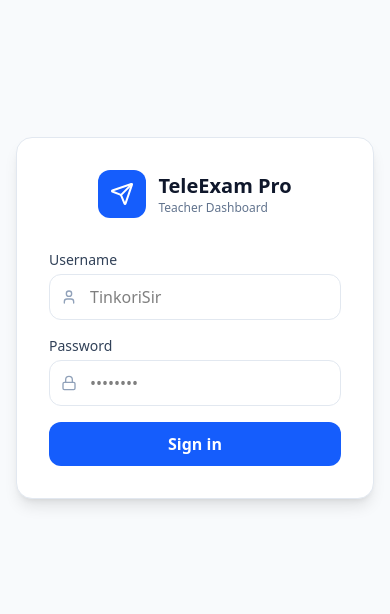
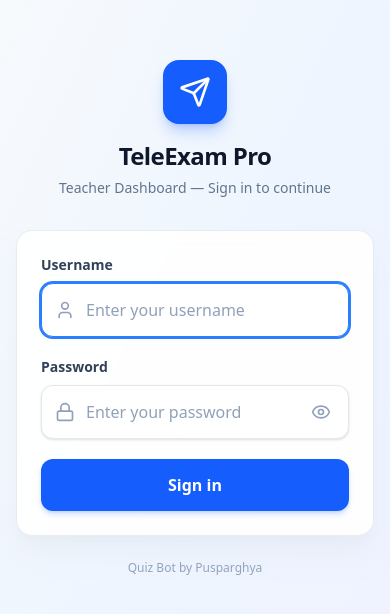
Before and after one commit to pusparghya-manna/quiz-bot-by-pusparghya, a React (Vite) app in the folder frontend/: page / in a window 390 px wide. Shown: the part 104-718 px from the top of the page. Built offline with nearby package versions, Linux system fonts and the light colour scheme; no server answers.

Commit message:
Improve login page: mobile keyboard fix, better UI, no credential hints

```diff
--- a/frontend/index.html
+++ b/frontend/index.html
@@ -2,8 +2,9 @@
 <html lang="en">
   <head>
     <meta charset="UTF-8" />
-    <meta name="viewport" content="width=device-width, initial-scale=1.0" />
-    <title>My Google AI Studio App</title>
+    <meta name="viewport" content="width=device-width, initial-scale=1.0, maximum-scale=1.0, viewport-fit=cover" />
+    <meta name="theme-color" content="#2563eb" />
+    <title>TeleExam Pro — Teacher Dashboard</title>
   </head>
   <body>
     <div id="root"></div>
--- a/frontend/src/components/Login.tsx
+++ b/frontend/src/components/Login.tsx
@@ -1,5 +1,5 @@
-import React, { useState } from 'react';
-import { Send, Lock, User } from 'lucide-react';
+import React, { useState, useRef, useEffect } from 'react';
+import { Send, Lock, User, Eye, EyeOff } from 'lucide-react';
 import { api, setToken } from '../api';
 
 interface LoginProps {
@@ -9,17 +9,29 @@ interface LoginProps {
 export const Login: React.FC<LoginProps> = ({ onSuccess }) => {
   const [username, setUsername] = useState('');
   const [password, setPassword] = useState('');
+  const [showPassword, setShowPassword] = useState(false);
   const [error, setError] = useState('');
   const [loading, setLoading] = useState(false);
+  const usernameRef = useRef<HTMLInputElement>(null);
+
+  useEffect(() => {
+    // Focus username on mount so mobile keyboard can open on tap
+    const t = setTimeout(() => usernameRef.current?.focus(), 100);
+    return () => clearTimeout(t);
+  }, []);
 
   const handleSubmit = async (e: React.FormEvent) => {
     e.preventDefault();
     setError('');
+    if (!username.trim() || !password) {
+      setError('Please enter username and password');
+      return;
+    }
     setLoading(true);
     try {
       const res = await api('/api/auth/login', {
         method: 'POST',
-        body: JSON.stringify({ username, password })
+        body: JSON.stringify({ username: username.trim(), password })
       });
       const data = await res.json();
       if (!res.ok) throw new Error(data.error || 'Login failed');
@@ -33,50 +45,83 @@ export const Login: React.FC<LoginProps> = ({ onSuccess }) => {
   };
 
   return (
-    <div className="min-h-screen bg-slate-50 flex items-center justify-center p-4">
-      <div className="w-full max-w-md bg-white border border-slate-200 rounded-2xl shadow-lg p-8">
-        <div className="flex items-center justify-center gap-3 mb-8">
-          <div className="w-12 h-12 bg-blue-600 text-white rounded-xl flex items-center justify-center">
-            <Send className="w-6 h-6" />
+    <div className="min-h-screen bg-gradient-to-br from-slate-50 via-blue-50 to-indigo-50 flex items-center justify-center p-4 sm:p-6">
+      <div className="w-full max-w-md">
+        {/* Brand */}
+        <div className="text-center mb-8">
+          <div className="inline-flex items-center justify-center w-16 h-16 bg-blue-600 text-white rounded-2xl shadow-lg shadow-blue-600/25 mb-4">
+            <Send className="w-8 h-8" />
           </div>
-          <div>
-            <h1 className="text-xl font-bold text-slate-900">TeleExam Pro</h1>
-            <p className="text-xs text-slate-500">Teacher Dashboard</p>
-          </div>
+          <h1 className="text-2xl sm:text-3xl font-bold text-slate-900 tracking-tight">
+            TeleExam Pro
+          </h1>
+          <p className="text-sm text-slate-500 mt-1.5">
+            Teacher Dashboard — Sign in to continue
+          </p>
         </div>
 
-        <form onSubmit={handleSubmit} className="space-y-4">
+        {/* Card */}
+        <div className="bg-white/90 backdrop-blur border border-slate-200/80 rounded-2xl shadow-xl shadow-slate-200/50 p-6 sm:p-8">
+          <form onSubmit={handleSubmit} className="space-y-5" autoComplete="on">
+            {/* Username */}
             <div>
-            <label className="block text-sm font-medium text-slate-700 mb-1">Username</label>
+              <label htmlFor="login-username" className="block text-sm font-semibold text-slate-700 mb-2">
+                Username
+              </label>
               <div className="relative">
-              <User className="absolute left-3 top-1/2 -translate-y-1/2 w-4 h-4 text-slate-400" />
+                <User className="pointer-events-none absolute left-3.5 top-1/2 -translate-y-1/2 w-5 h-5 text-slate-400" />
                 <input
+                  ref={usernameRef}
+                  id="login-username"
+                  name="username"
                   type="text"
+                  inputMode="text"
+                  autoComplete="username"
+                  autoCapitalize="none"
+                  autoCorrect="off"
+                  spellCheck={false}
                   value={username}
-                onChange={e => setUsername(e.target.value)}
-                className="w-full pl-10 pr-4 py-2.5 border border-slate-200 rounded-xl focus:ring-2 focus:ring-blue-500 focus:border-blue-500 outline-none"
-                placeholder="TinkoriSir"
-                required
-              />
-            </div>
-          </div>
-          <div>
-            <label className="block text-sm font-medium text-slate-700 mb-1">Password</label>
-            <div className="relative">
-              <Lock className="absolute left-3 top-1/2 -translate-y-1/2 w-4 h-4 text-slate-400" />
-              <input
-                type="password"
-                value={password}
-                onChange={e => setPassword(e.target.value)}
-                className="w-full pl-10 pr-4 py-2.5 border border-slate-200 rounded-xl focus:ring-2 focus:ring-blue-500 focus:border-blue-500 outline-none"
-                placeholder="••••••••"
+                  onChange={(e) => setUsername(e.target.value)}
+                  className="w-full pl-11 pr-4 py-3.5 text-base border border-slate-200 rounded-xl bg-white text-slate-900 placeholder:text-slate-400 focus:ring-2 focus:ring-blue-500 focus:border-blue-500 outline-none transition shadow-sm"
+                  placeholder="Enter your username"
                   required
                 />
               </div>
             </div>
 
+            {/* Password */}
+            <div>
+              <label htmlFor="login-password" className="block text-sm font-semibold text-slate-700 mb-2">
+                Password
+              </label>
+              <div className="relative">
+                <Lock className="pointer-events-none absolute left-3.5 top-1/2 -translate-y-1/2 w-5 h-5 text-slate-400" />
+                <input
+                  id="login-password"
+                  name="password"
+                  type={showPassword ? 'text' : 'password'}
+                  inputMode="text"
+                  autoComplete="current-password"
+                  value={password}
+                  onChange={(e) => setPassword(e.target.value)}
+                  className="w-full pl-11 pr-12 py-3.5 text-base border border-slate-200 rounded-xl bg-white text-slate-900 placeholder:text-slate-400 focus:ring-2 focus:ring-blue-500 focus:border-blue-500 outline-none transition shadow-sm"
+                  placeholder="Enter your password"
+                  required
+                />
+                <button
+                  type="button"
+                  tabIndex={-1}
+                  onClick={() => setShowPassword((v) => !v)}
+                  className="absolute right-3 top-1/2 -translate-y-1/2 p-1.5 text-slate-400 hover:text-slate-600 rounded-lg"
+                  aria-label={showPassword ? 'Hide password' : 'Show password'}
+                >
+                  {showPassword ? <EyeOff className="w-5 h-5" /> : <Eye className="w-5 h-5" />}
+                </button>
+              </div>
+            </div>
+
             {error && (
-            <div className="text-sm text-red-600 bg-red-50 border border-red-100 rounded-lg px-3 py-2">
+              <div className="text-sm text-red-700 bg-red-50 border border-red-100 rounded-xl px-4 py-3 font-medium">
                 {error}
               </div>
             )}
@@ -84,12 +129,17 @@ export const Login: React.FC<LoginProps> = ({ onSuccess }) => {
             <button
               type="submit"
               disabled={loading}
-            className="w-full bg-blue-600 hover:bg-blue-700 disabled:opacity-60 text-white font-semibold py-2.5 rounded-xl transition"
+              className="w-full bg-blue-600 hover:bg-blue-700 active:bg-blue-800 disabled:opacity-60 disabled:cursor-not-allowed text-white font-semibold text-base py-3.5 rounded-xl transition shadow-md shadow-blue-600/20"
             >
               {loading ? 'Signing in…' : 'Sign in'}
             </button>
           </form>
         </div>
+
+        <p className="text-center text-xs text-slate-400 mt-6">
+          Quiz Bot by Pusparghya
+        </p>
+      </div>
     </div>
   );
 };
```
Lines whose indentation alone changed are shown as unchanged.
